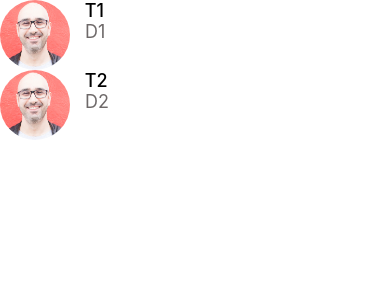
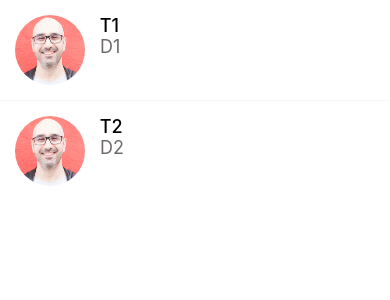
Before and after one commit to NoahJpg/DoneWithIt, a React Native app: screen / in a window 390 px wide. Shown: the top 300 px of the page. Built offline with nearby package versions, Linux system fonts and the light colour scheme.

Commit message:
add list item separator

```diff
--- a/app/components/ListItem.js
+++ b/app/components/ListItem.js
@@ -18,6 +18,8 @@
 const styles = StyleSheet.create({
   container: {
     flexDirection: "row",
+    padding: 15,
+
   },
   image: {
     width: 70,
--- /dev/null
+++ b/app/components/ListItemSeparator.js
@@ -0,0 +1,21 @@
+import React from "react";
+import { View, StyleSheet } from "react-native";
+
+import colors from "../config/colors";
+
+function ListItemSeparator() {
+  return (
+    <View style={styles.separator}/>
+  );
+}
+
+const styles = StyleSheet.create({
+  separator: {
+    width: "100%",
+    height: 1,
+    backgroundColor: colors.light,
+
+  }
+})
+
+export default ListItemSeparator;
--- a/app/components/Screen.js
+++ b/app/components/Screen.js
@@ -1,8 +1,15 @@
 import React from 'react';
-import { Text } from 'react-native';
+import { Text, StyleSheet, SafeAreaView, StatusBar } from 'react-native';
 
-function Screen(props) {
 
+function Screen({ children }) {
+  return <SafeAreaView style={styles.screen}>{children}</SafeAreaView>
 }
 
+const styles = StyleSheet.create({
+  screen: {
+    paddingTop: StatusBar.currentHeight
+  }
+})
+
 export default Screen;
--- a/app/config/colors.js
+++ b/app/config/colors.js
@@ -4,4 +4,5 @@
   black: "#000",
   white: "#fff",
   medium: "#6e6969",
+  light: "#f8f4f4"
 }
--- a/app/screens/MessagesScreen.js
+++ b/app/screens/MessagesScreen.js
@@ -1,44 +1,44 @@
-import React from 'react';
-import { FlatList, SafeAreaView, StyleSheet, Platform, StatusBar } from 'react-native';
+import React from "react";
+import { FlatList, StyleSheet, StatusBar, View } from "react-native";
 
-import ListItem from '../components/ListItem';
+import ListItem from "../components/ListItem";
+import Screen from "../components/Screen";
+import ListItemSeparator from "../components/ListItemSeparator";
 
 const messages = [
   {
     id: 1,
     title: "T1",
     description: "D1",
-    image: require("../assets/mosh.jpg")
+    image: require("../assets/mosh.jpg"),
   },
   {
     id: 2,
     title: "T2",
     description: "D2",
-    image: require("../assets/mosh.jpg")
+    image: require("../assets/mosh.jpg"),
   },
-]
+];
 
 function MessagesScreen(props) {
   return (
-    <SafeAreaView style={styles.screen}>
+    <Screen>
       <FlatList
         data={messages}
-      keyExtractor={message => message.id.toString()}
-      renderItem={({ item }) =>
+        keyExtractor={(message) => message.id.toString()}
+        renderItem={({ item }) => (
           <ListItem
             title={item.title}
             subTitle={item.description}
             image={item.image}
-          />}
           />
-    </SafeAreaView>
+        )}
+        ItemSeparatorComponent={ListItemSeparator}
+      />
+    </Screen>
   );
 }
 
-const styles = StyleSheet.create({
-  screen: {
-    paddingTop: Platform.OS === 'android' ? StatusBar.currentHeight : 0
-  }
-})
+const styles = StyleSheet.create({});
 
 export default MessagesScreen;
--- a/package.json
+++ b/package.json
@@ -12,7 +12,6 @@
     "@expo/webpack-config": "^18.0.1",
     "@react-native-community/hooks": "^3.0.0",
     "expo": "~48.0.15",
-    "expo-constants": "^14.2.1",
     "expo-status-bar": "~1.4.4",
     "react": "18.2.0",
     "react-dom": "18.2.0",
```
Also changed, not shown: 1 other file (tests, documents, lock files or other folders). Lines whose indentation alone changed are shown as unchanged.
